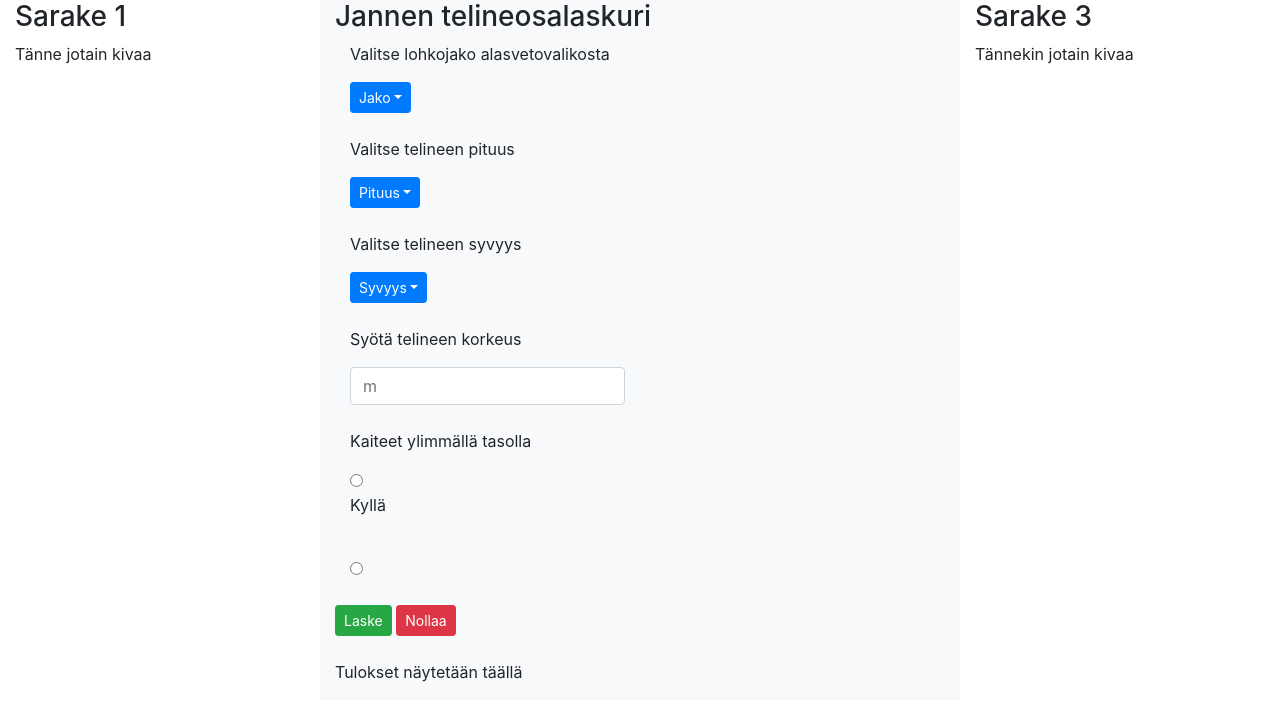
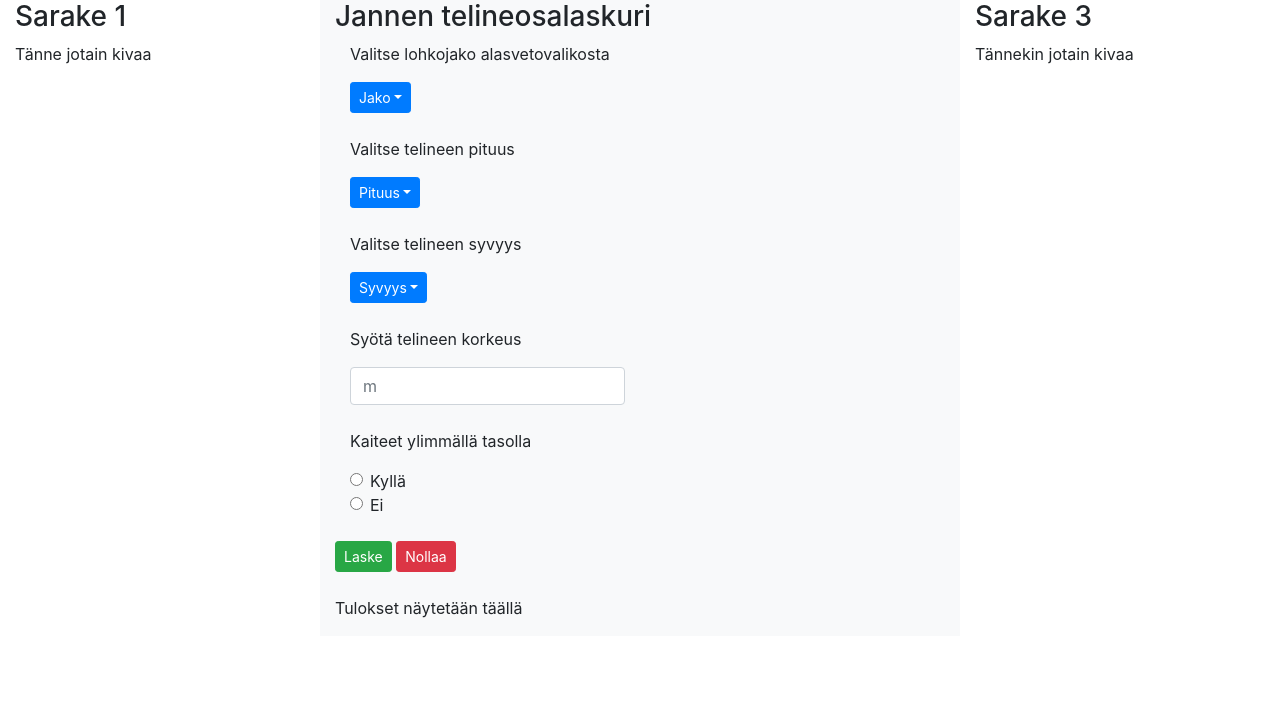
Before and after one commit to k0rkka/telineosalaskuri, a website: page sivu.html in a window 1280 px wide. Drawn offline with nearby package versions, Linux system fonts and the light colour scheme.

Commit message:
Lisätty radio painikkeet kaiteille ja konsoleille

```diff
--- a/sivu.html
+++ b/sivu.html
@@ -60,11 +60,14 @@
         <input type="number" id="height" class="form-control" placeholder="m" required>
         <br>
         <p>Kaiteet ylimmällä tasolla</p>
-          <div>
-            <input type="radio" value="Kyllä" data-value="true"> <p>Kyllä</p>
+          <div class="form-check">
+            <input type="radio" class="form-check-input" id="kylla" value="Kyllä" data-value="true">
+            <label class="form-check-label" for="kylla">Kyllä</label>
           </div>
-          <br>
-          <input type="radio" value="Ei" data-value="false">
+          <div class="form-check">
+            <input type="radio" class="form-check-input" id="ei" value="ei" data-value="false">
+            <label class="form-check-label" for="ei">Ei</label>
+          </div>
         </div>
         <br>
         <button id="calculateButton" type="button" class="btn btn-success btn-sm" onclick="calculate()">Laske</button>
```
